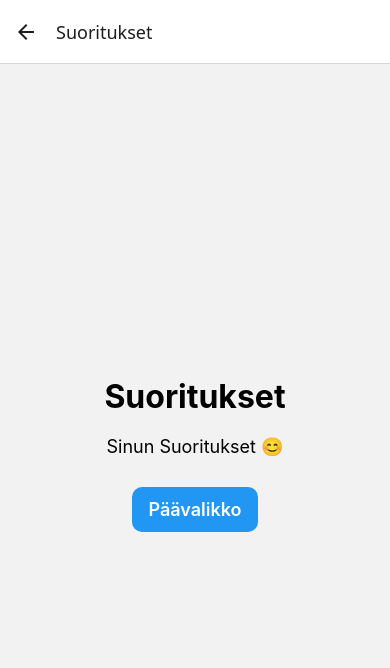
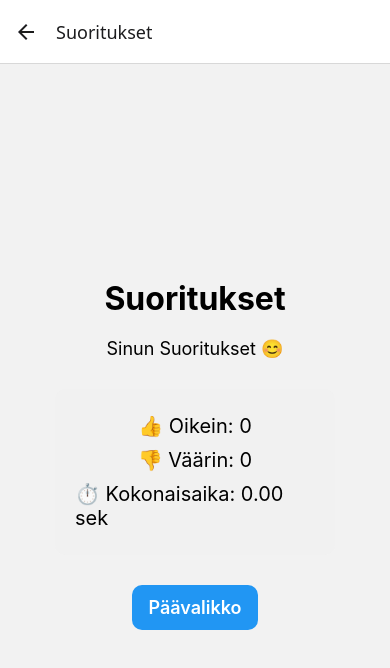
Before and after one commit to juriki/AlaKouluMatikka, a React Native app: screen /Statistics in a window 390 px wide. Shown: the top 668 px of the page. Built offline with nearby package versions, Linux system fonts and the light colour scheme.

Commit message:
small update¨

```diff
--- a/screens/GameScreen.js
+++ b/screens/GameScreen.js
@@ -1,4 +1,4 @@
-import React, { useState, useEffect } from "react";
+import React, { useState, useEffect, useRef } from "react";
 import {
   View,
   Text,
@@ -22,8 +22,10 @@ export default function GameScreen({ route }) {
   const [error, setError] = useState(false);
   const [oikein, setOikein] = useState(0);
   const [vaarin, setVaarin] = useState(0);
+  const [lastTime, setLastTime] = useState(0); // время последней задачи
+  const [totalTime, setTotalTime] = useState(0); // суммарное время
+  const startTimeRef = useRef(Date.now()); // фиксируем время начала текущей задачи
 
-  // Генерация примера при загрузке и при смене сложности
   useEffect(() => {
     generateRandomNumber();
   }, [difficulty]);
@@ -47,8 +49,9 @@ export default function GameScreen({ route }) {
       availableOperators[Math.floor(Math.random() * availableOperators.length)];
 
     if (rOperator === 3 || rOperator === 4) {
-      maxNumber = 10; // ограничение для умножения и деления
+      maxNumber = 10;
     }
+
     let number1 = Math.floor(Math.random() * maxNumber) + 1;
     let number2 = Math.floor(Math.random() * maxNumber) + 1;
 
@@ -70,9 +73,14 @@ export default function GameScreen({ route }) {
     setRandomOperator(rOperator);
     setTextValue("");
     setError(false);
+    startTimeRef.current = Date.now(); // сбрасываем старт тайм при новой задаче
   };
 
   const checkAnswer = () => {
+    const elapsed = (Date.now() - startTimeRef.current) / 1000; // сек
+    setLastTime(elapsed);
+    setTotalTime((prev) => prev + elapsed);
+
     const answer = parseInt(textValue);
     let correct = false;
 
@@ -140,6 +148,15 @@ export default function GameScreen({ route }) {
           <Text style={styles.score}>
             👍 Oikein: {oikein} 👎 Väärin: {vaarin}
           </Text>
+
+          <View style={{ marginTop: 20 }}>
+            <Text style={styles.timeItem}>
+              Viimeinen tehtävä: {lastTime.toFixed(2)} sek
+            </Text>
+            <Text style={styles.timeItem}>
+              Yhteensä: {totalTime.toFixed(2)} sek
+            </Text>
+          </View>
         </View>
       </ImageBackground>
     </KeyboardAvoidingView>
--- a/screens/StatisticsScreen.js
+++ b/screens/StatisticsScreen.js
@@ -1,11 +1,22 @@
 import React from "react";
 import { View, Text, StyleSheet, TouchableOpacity } from "react-native";
 
-export default function StatisticsScreen({ navigation }) {
+export default function StatisticsScreen({ navigation, route }) {
+  // Получаем данные из навигации (если пришли)
+  const { oikein = 0, vaarin = 0, totalTime = 0 } = route.params || {};
+
   return (
     <View style={styles.container}>
       <Text style={styles.title}>Suoritukset</Text>
       <Text style={styles.text}>Sinun Suoritukset 😊</Text>
+
+      <View style={styles.statsBox}>
+        <Text style={styles.statsText}>👍 Oikein: {oikein}</Text>
+        <Text style={styles.statsText}>👎 Väärin: {vaarin}</Text>
+        <Text style={styles.statsText}>
+          ⏱️ Kokonaisaika: {totalTime.toFixed(2)} sek
+        </Text>
+      </View>
 
       <TouchableOpacity
         style={styles.button}
@@ -18,9 +29,23 @@ export default function StatisticsScreen({ navigation }) {
 }
 
 const styles = StyleSheet.create({
-  container: { flex: 1, justifyContent: "center", alignItems: "center" },
+  container: {
+    flex: 1,
+    justifyContent: "center",
+    alignItems: "center",
+    padding: 20,
+  },
   title: { fontSize: 32, fontWeight: "bold", marginBottom: 20 },
   text: { fontSize: 18, marginBottom: 30 },
+  statsBox: {
+    width: "80%",
+    padding: 20,
+    backgroundColor: "#f1f1f1",
+    borderRadius: 10,
+    marginBottom: 30,
+    alignItems: "center",
+  },
+  statsText: { fontSize: 20, marginVertical: 5 },
   button: {
     backgroundColor: "#2196F3",
     paddingVertical: 12,
```
Also changed, not shown: hooks/useTaskGenerator.js (deleted, +0 -53 lines).
